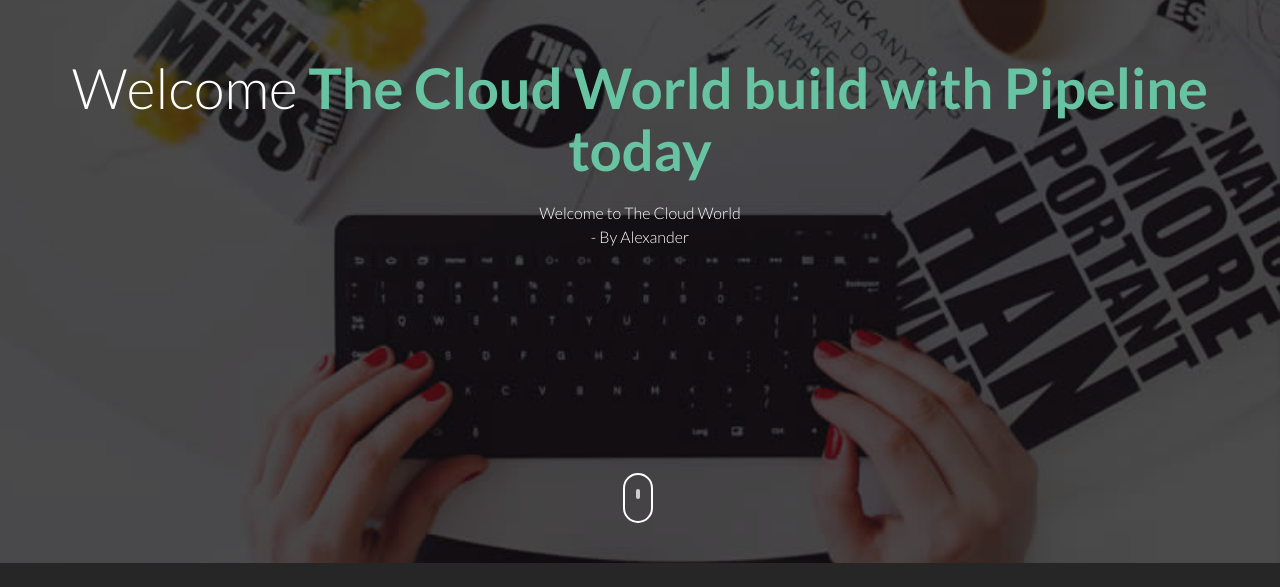
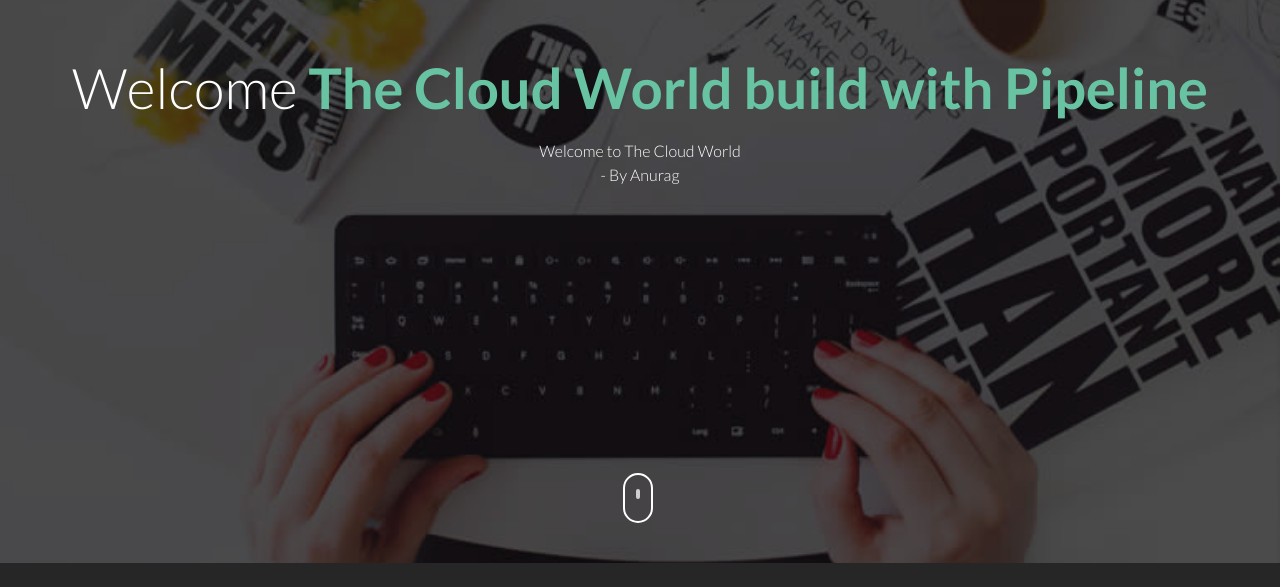
Before and after one commit to alexander3386/cicd-demo, a plain HTML site: page index.html in a window 1280 px wide. Shown: the part 237-824 px from the top of the page. Drawn offline with Linux system fonts and the light colour scheme.

Commit message:
update index

```diff
--- a/index.html
+++ b/index.html
@@ -39,8 +39,8 @@
 				<div class="col-md-12 text-center st-header-content">
 					<div class="logo"><a href=""><img src="images/logo.png" alt=""></a></div>
 					<div class="st-header-title">
-						<h2>Welcome <span>The Cloud World build with Pipeline today </span></h2>
-						<p>Welcome to The Cloud World <br /> - By Alexander </p>
+						<h2>Welcome <span>The Cloud World build with Pipeline </span></h2>
+						<p>Welcome to The Cloud World <br /> - By Anurag </p>
 					</div>
 				</div>
 			</div>
```
